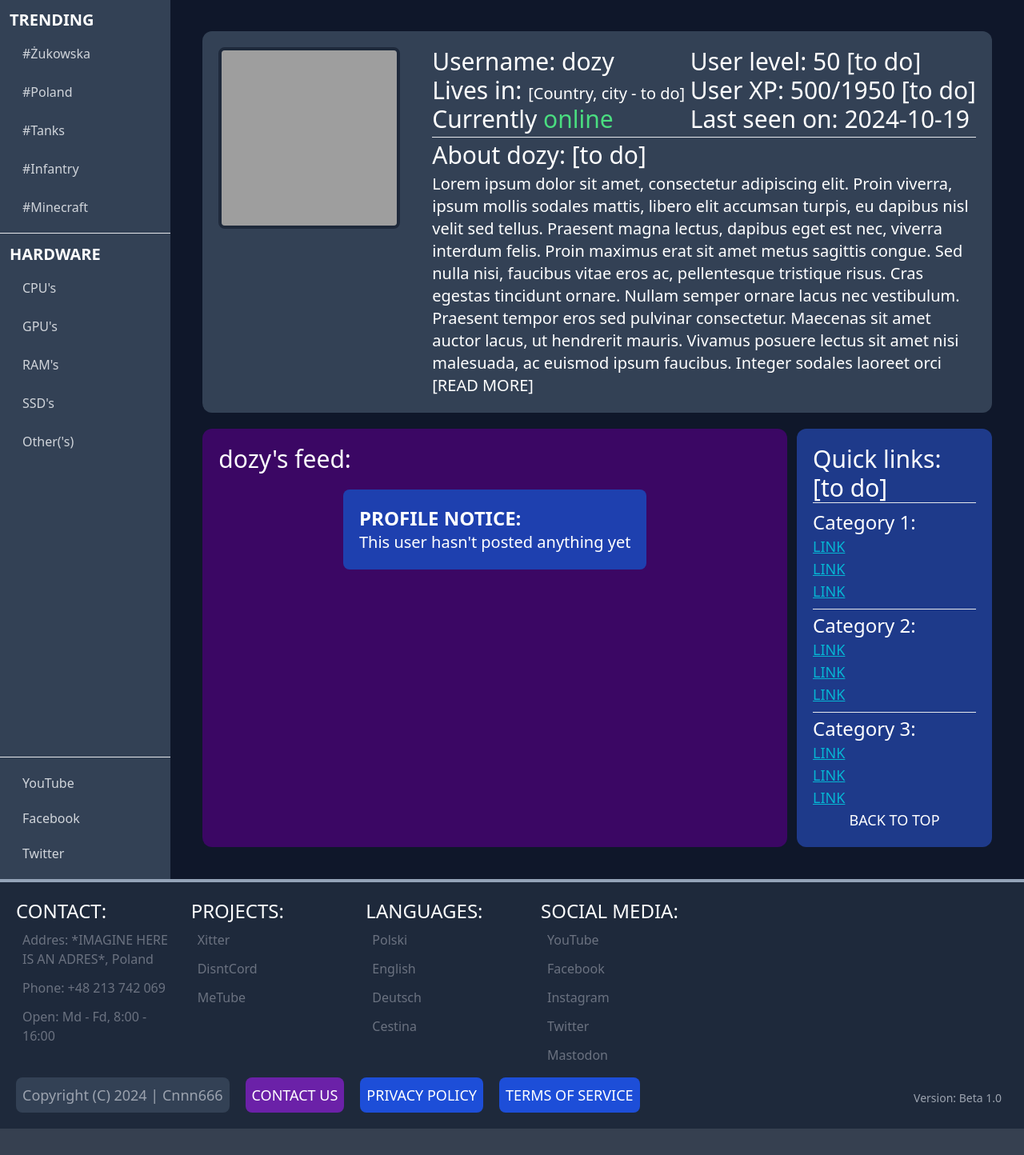
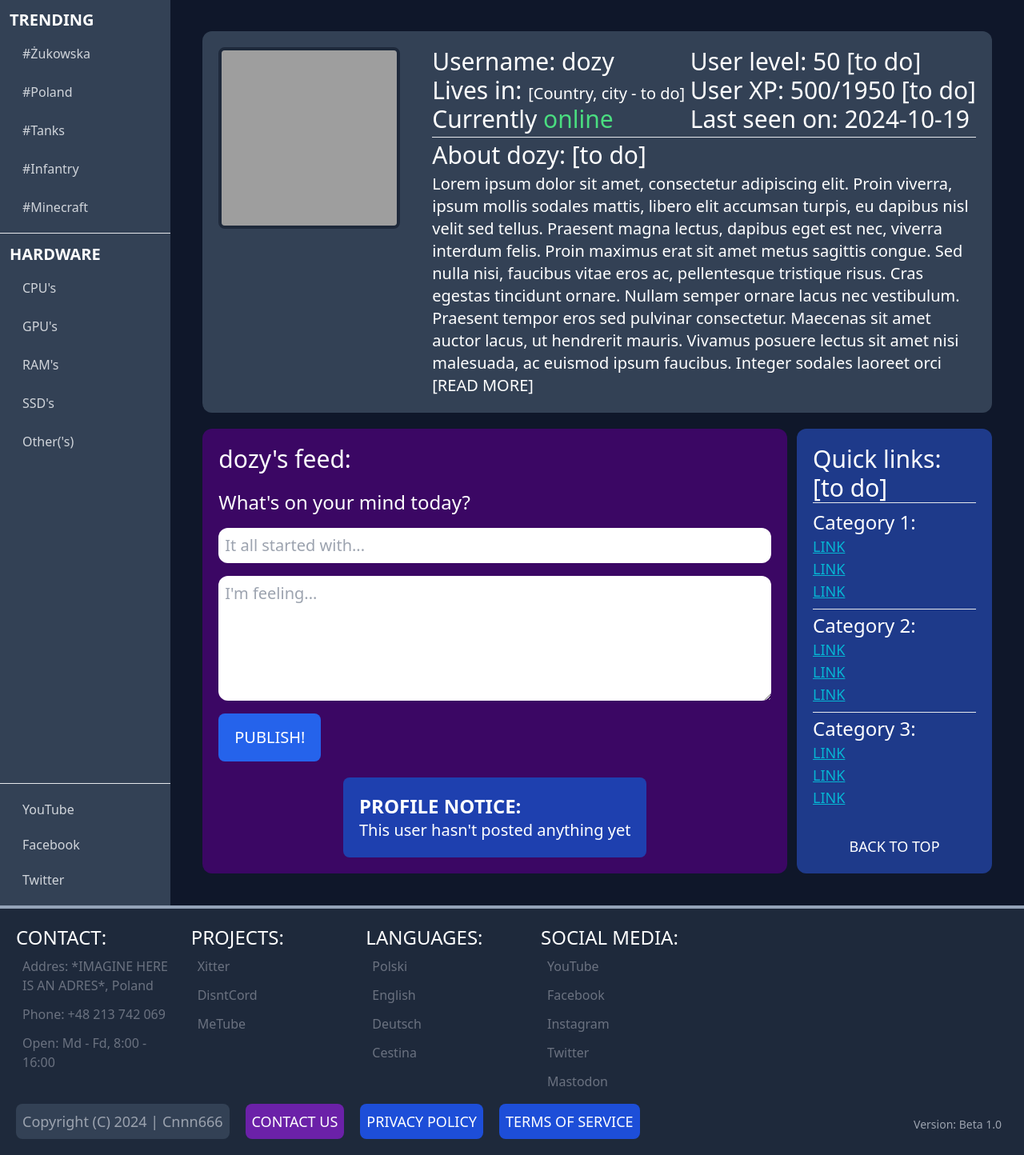
Before and after one commit to cnnn666v2/website-news, a PHP site: page /users/profile.php?user=12 in a window 1280 px wide. Shown: the part 77-1521 px from the top of the page at 80% size. Before the commit the page ends 1488 px from the top, so only its background shows below. Run offline with PHP 8.4, Linux system fonts and the light colour scheme; a user stored in the database is signed in; data comes from the database, SQL or seed files in the repository; grey boxes are pictures that could not be loaded.

Commit message:
post creation, implement smooth scroll

```diff
--- a/api/v1/users/update-status.php
+++ b/api/v1/users/update-status.php
@@ -11,9 +11,12 @@ if(isset($_SESSION['userID'])) {
             $stmt = $pdo->prepare("UPDATE users SET status = :status WHERE id = :user_id");
             $stmt->bindParam(':status', $status, PDO::PARAM_STR);
             $stmt->bindParam(':user_id', $user_id, PDO::PARAM_INT);
-            $stmt->execute();
 
-            echo "Status updated to " . $status;
+            if ($stmt->execute()) {
+                echo json_encode(['status' => 'success', 'message' => 'Status changed to: '. $status]);
+            } else {
+                echo json_encode(['status' => 'error', 'message' => 'Failed to update the status.']);
+            }
         } else { echo 'Error occured! 3'; exit; }
     } else { echo 'Error occured! 2'; exit; }
 } else { echo 'Error occured 1!'; exit; }
--- a/css/fonts.css
+++ b/css/fonts.css
@@ -1,3 +1,7 @@
+html {
+  scroll-behavior: smooth;
+}
+
 .stroke-text {
   -webkit-text-stroke: 2px;
   -webkit-text-stroke-color: black;
--- a/css/output.css
+++ b/css/output.css
@@ -796,10 +808,6 @@ video {
   overflow-y: scroll;
 }
 
-.scroll-smooth {
-  scroll-behavior: smooth;
-}
-
 .rounded-full {
   border-radius: 9999px;
 }
@@ -955,6 +968,16 @@ video {
   background-color: rgb(15 23 42 / var(--tw-bg-opacity));
 }
 
+.bg-red-500 {
+  --tw-bg-opacity: 1;
+  background-color: rgb(239 68 68 / var(--tw-bg-opacity));
+}
+
+.bg-blue-600 {
+  --tw-bg-opacity: 1;
+  background-color: rgb(37 99 235 / var(--tw-bg-opacity));
+}
+
 .bg-opacity-50 {
   --tw-bg-opacity: 0.5;
 }
@@ -1118,29 +1155,9 @@ video {
   color: rgb(255 255 255 / var(--tw-text-opacity));
 }
 
-.text-green-400 {
+.text-black {
   --tw-text-opacity: 1;
-  color: rgb(74 222 128 / var(--tw-text-opacity));
-}
-
-.text-slate-500 {
-  --tw-text-opacity: 1;
-  color: rgb(100 116 139 / var(--tw-text-opacity));
-}
-
-.text-gray-800 {
-  --tw-text-opacity: 1;
-  color: rgb(31 41 55 / var(--tw-text-opacity));
-}
-
-.text-orange-400 {
-  --tw-text-opacity: 1;
-  color: rgb(251 146 60 / var(--tw-text-opacity));
-}
-
-.text-red-400 {
-  --tw-text-opacity: 1;
-  color: rgb(248 113 113 / var(--tw-text-opacity));
+  color: rgb(0 0 0 / var(--tw-text-opacity));
 }
 
 .underline {
@@ -1310,6 +1332,10 @@ video {
     height: 12rem;
   }
 
+  .md\:w-32 {
+    width: 8rem;
+  }
+
   .md\:basis-10\/12 {
     flex-basis: 83.333333%;
   }
--- /dev/null
+++ b/javascript/technical/create-post.js
@@ -0,0 +1,19 @@
+const form = document.getElementById('create-user-post-form');
+
+form.addEventListener('submit', async event => {
+  event.preventDefault();
+
+  const data = new FormData(form);
+  console.log(Array.from(data));
+
+  fetch('/api/v1/users/add-post.php', {
+      method: 'POST',
+      body: data,
+  })
+  .then(function(response) {
+      return response.text();
+  })
+  .then(function(body) {
+    console.log(body);
+  })
+});
--- a/javascript/technical/user-activity.php
+++ b/javascript/technical/user-activity.php
@@ -2,6 +2,10 @@
 const awayTimeout = 300000;
 let activityTimer;
 var userID = <?php echo json_encode($_SESSION['userID']); ?>
+
+document.addEventListener("DOMContentLoaded", function() {
+    setOnlineStatus();
+});
 
 function setAwayStatus() {
     fetch('/api/v1/users/update-status.php', {
@@ -11,7 +15,7 @@ function setAwayStatus() {
     })
     .then(response => response.text())
     .then(data => {
-        console.log('User is now away:', data);
+        console.log('User:', data);
     })
     .catch(error => {
         console.error('Error setting status to away:', error);
@@ -26,7 +30,7 @@ function setOnlineStatus() {
     })
     .then(response => response.text())
     .then(data => {
-        console.log('User is now away:', data);
+        console.log('User:', data);
     })
     .catch(error => {
         console.error('Error setting status to away:', error);
@@ -35,7 +39,6 @@ function setOnlineStatus() {
 
 function resetActivityTimer() {
     clearTimeout(activityTimer);
-    setOnlineStatus();
     activityTimer = setTimeout(setAwayStatus, awayTimeout);
 }
 
--- a/users/profile.php
+++ b/users/profile.php
@@ -25,7 +25,7 @@ if(isset($_SESSION['userID'])) {
     </head>
 
     <body class="bg-slate-900">
-        <span id="top" class="scroll-smooth"></span>
+        <span id="top"></span>
         <?php include($_SERVER['DOCUMENT_ROOT'] . '/javascript/technical/user-activity.php'); include($_SERVER['DOCUMENT_ROOT'] . '/dynamic-html/mobilenavbar.php'); include($_SERVER['DOCUMENT_ROOT'] . '/dynamic-html/navbar.php'); ?>
 
         <main class="flex flex-row h-full flex-wrap md:flex-nowrap">
@@ -109,14 +109,27 @@ if(isset($_SESSION['userID'])) {
                         <a href="#" class="text-lg uppercase underline text-cyan-500 hover:text-cyan-300 w-full">Link</a>
                         <a href="#" class="text-lg uppercase underline text-cyan-500 hover:text-cyan-300 w-full">Link</a>
 
-                        <a href="#top" class="text-lg uppercase text-center text-white hover:text-cyan-300 w-full scroll-smooth mt-auto">Back to top</a>
+                        <a href="#top" class="text-lg uppercase text-center text-white hover:text-cyan-300 w-full mt-auto">Back to top</a>
                     </div>
 
                     <div class="flex flex-col bg-purple-950 basis-3/4 p-5 rounded-xl gap-5">
                         <h1 class="text-3xl"><?php echo $username . '\'s feed:' ?></h1>
                         <?php
+                        if(isset($user_id)) {
+                            if($user_id == $user['id']) {
+                                echo '<form id="create-user-post-form" method="POST" class="flex flex-col gap-4">';
+                                echo '<label class="text-2xl">What\'s on your mind today?</label>';
+                                echo '<input type="text" id="feed-title" name="feed-title" placeholder="It all started with..." class="text-black text-xl p-2 border-none rounded-xl" required>';
+                                echo '<textarea id="feed-input" name="feed-input" rows="5" placeholder="I\'m feeling..." class="text-black text-xl p-2 border-none rounded-xl" required></textarea>';
+                                echo '<button type="submit" class="text-xl uppercase bg-blue-600 py-4 w-full md:w-32 rounded-lg hover:bg-blue-400 transition-all ease-in-out">Publish!</button>';
+                                echo '</form>';
+                                echo '<script type="text/javascript" src="/javascript/technical/create-post.js"></script>';
+                            }
+                        }
+
+
                         if (isset($username)) {
-                            $stmt = $pdo->prepare("SELECT * FROM user_posts WHERE author_id = :user_id ORDER BY created_at DESC");
+                            $stmt = $pdo->prepare("SELECT * FROM user_posts WHERE author_id = :user_id ORDER BY id DESC LIMIT 10");
                             $stmt->bindParam(':user_id', $userId, PDO::PARAM_INT);
                             $stmt->execute();
                             $posts = $stmt->fetchAll(PDO::FETCH_ASSOC);
```
Also changed, not shown: other parts of css/output.css (+38 -2 lines), api/v1/users/add-post.php (added, +23 -0 lines).
